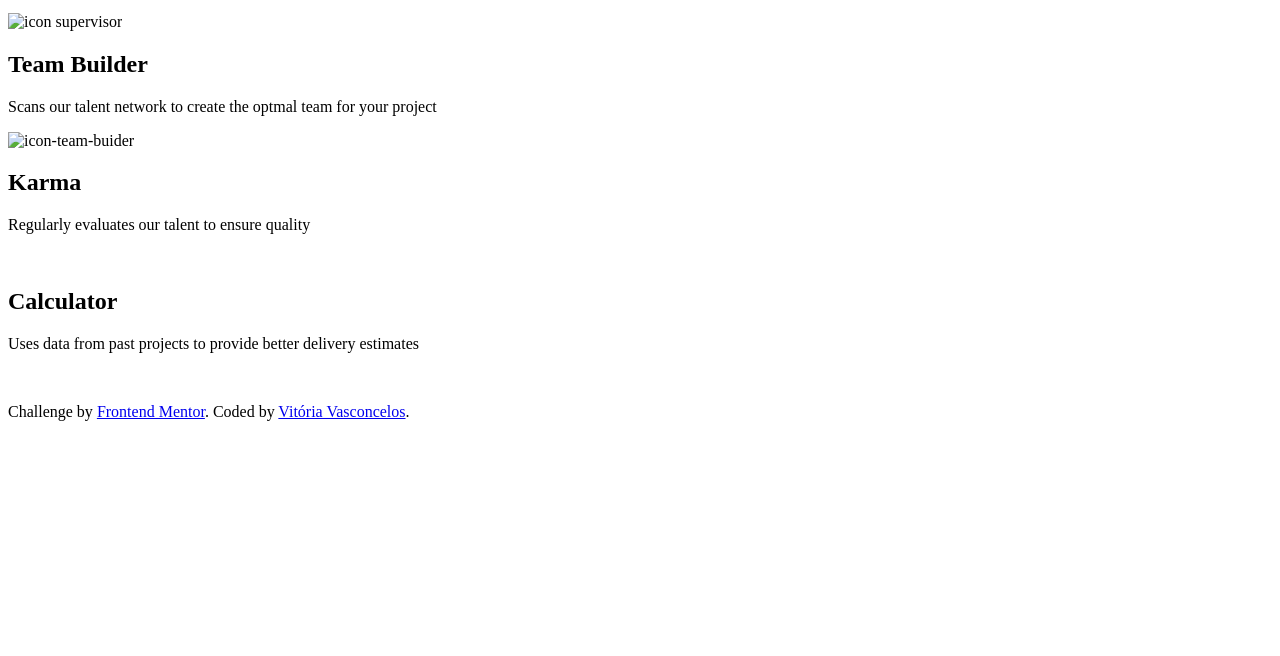
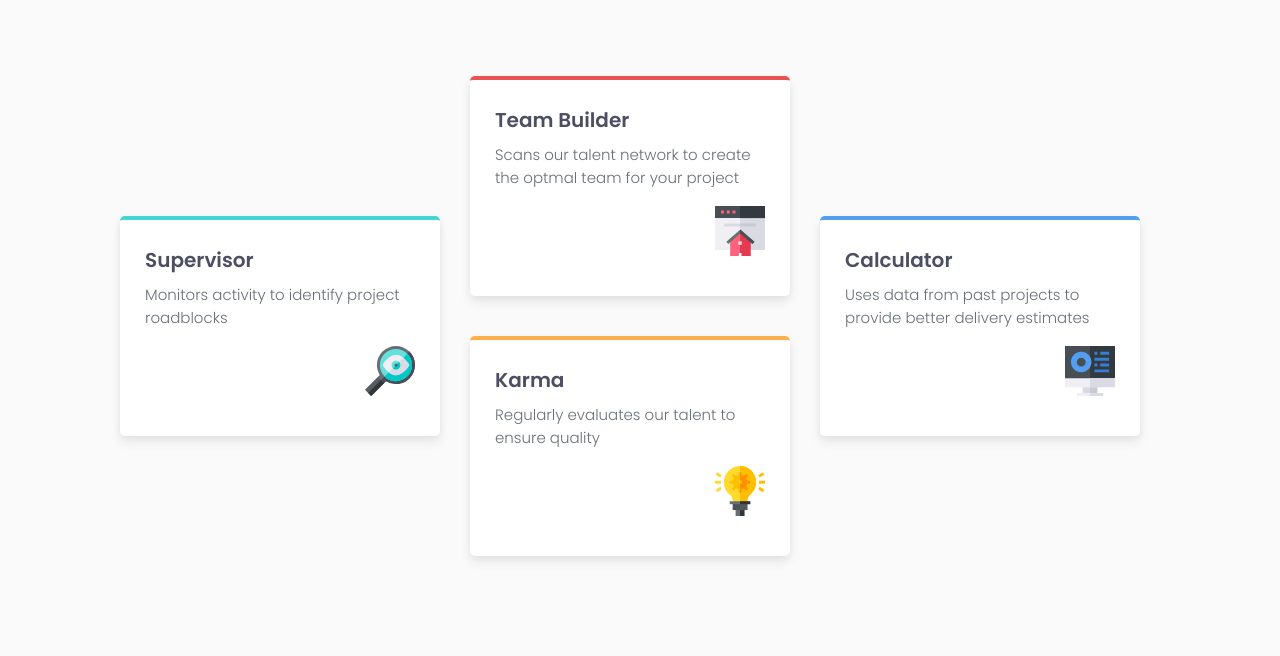
Before and after one commit to vitVasconcelos/PaginaDestaques, a plain HTML site: page index.html in a window 1280 px wide. Shown: the part 186-842 px from the top of the page. Before the commit the page ends 800 px from the top, so only its background shows below. Drawn offline with Linux system fonts and the light colour scheme; the site is published under a folder, as on GitHub Pages, so addresses that start at the root find nothing.

Commit message:
correcao dos links das imagens

```diff
--- a/index.html
+++ b/index.html
@@ -10,8 +10,8 @@
     <link
         href="https://fonts.googleapis.com/css2?family=Poppins:ital,wght@0,100;0,200;0,300;0,400;0,500;0,600;0,700;0,800;0,900;1,100;1,200;1,300;1,400;1,500;1,600;1,700;1,800;1,900&display=swap"
         rel="stylesheet">
-    <link rel="stylesheet" href="/src/css/estilos.css">
-    <link rel="stylesheet" href="/src/css/responsivo.css">
+    <link rel="stylesheet" href="./src/css/estilos.css">
+    <link rel="stylesheet" href="./src/css/responsivo.css">
     <title>Document</title>
 </head>
 
@@ -26,22 +26,22 @@
             <div class="supervisor box">
                 <h2>Supervisor</h2>
                 <p>Monitors activity to identify project roadblocks</p>
-                <img src="/src/imagens/icon-supervisor.svg" alt="icon supervisor">
+                <img src="./src/imagens/icon-supervisor.svg" alt="icon supervisor">
             </div>
             <div class="Team-builder box">
                 <h2>Team Builder</h2>
                 <p>Scans our talent network to create the optmal team for your project</p>
-                <img src="/src/imagens/icon-team-builder.svg" alt="icon-team-buider">
+                <img src="./src/imagens/icon-team-builder.svg" alt="icon-team-buider">
             </div>
             <div class="karma box">
                 <h2>Karma</h2>
                 <p>Regularly evaluates our talent to ensure quality</p>
-                <img src="/src/imagens/icon-karma.svg" alt="">
+                <img src="./src/imagens/icon-karma.svg" alt="">
             </div>
             <div class="calculator box">
                 <h2>Calculator</h2>
                 <p>Uses data from past projects to provide better delivery estimates</p>
-                <img src="/src/imagens/icon-calculator.svg" alt="">
+                <img src="./src/imagens/icon-calculator.svg" alt="">
             </div>
         </div>
 
```
